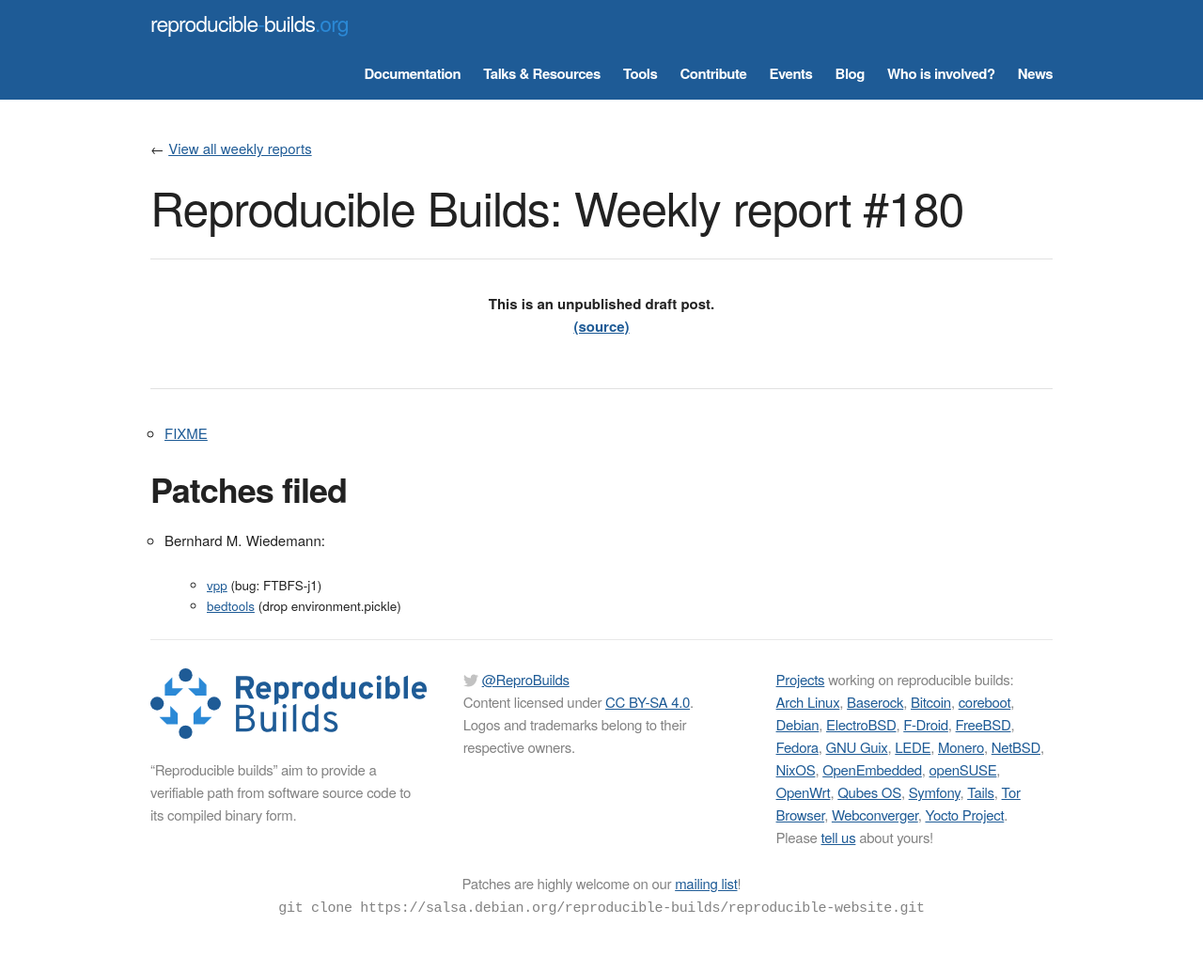
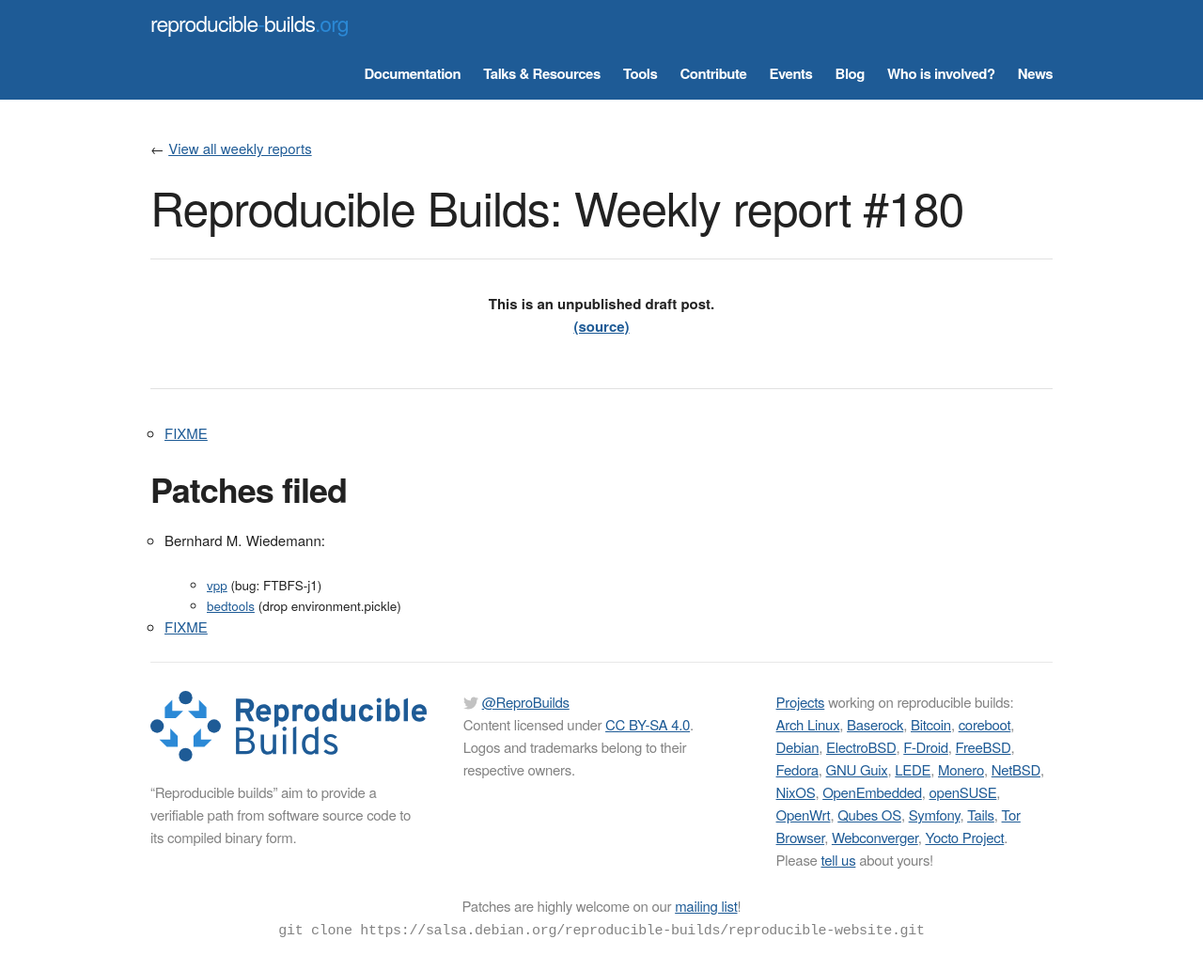
Before and after one commit to prototypefund/reproducible-website, a Jekyll site: the page built from _blog/posts/180.md, in a window 1280 px wide. Shown: the whole page at 94% size. Built offline with Jekyll 4.4.1, drawn with Linux system fonts in a browser that asks for light colours; some web fonts are replaced; before the commit the page ends 1009 px from its top, so only the background shows below that.

Commit message:
180 += https://www.reddit.com/r/metaresearch/

```diff
--- a/_blog/posts/180.md
+++ b/_blog/posts/180.md
@@ -13,3 +13,5 @@
 
     * [vpp](https://bugzilla.opensuse.org/show_bug.cgi?id=1110294) (bug: FTBFS-j1)
     * [bedtools](https://build.opensuse.org/request/show/639378) (drop environment.pickle)
+
+* [FIXME](https://www.reddit.com/r/metaresearch/)
```
